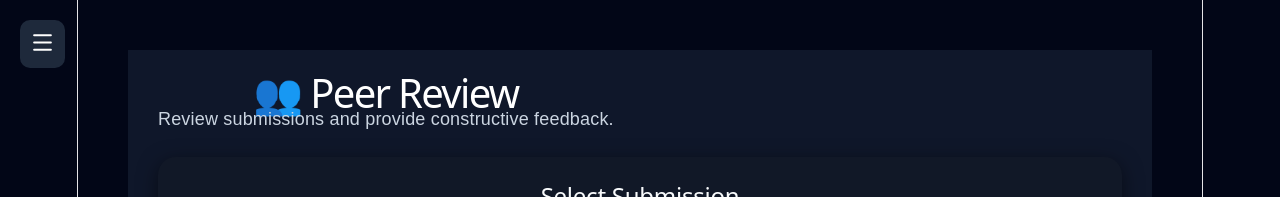
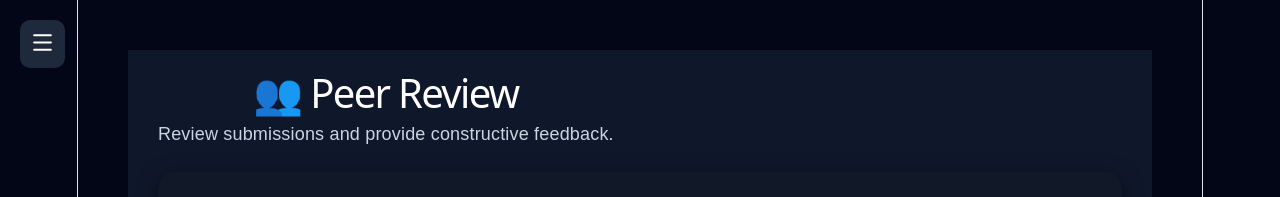
Before and after one commit to ACM-CodeHub/ai-growth-coach, a React (Vite) app in the folder ai-growth-coach-frontend/: page /peer_review in a window 1280 px wide. Shown: the top 197 px of the page. Built offline with nearby package versions, Linux system fonts and the light colour scheme; no server answers.

Commit message:
a change in App.css

```diff
--- a/ai-growth-coach-frontend/src/App.css
+++ b/ai-growth-coach-frontend/src/App.css
@@ -74,11 +74,13 @@ h1 {
   font-size:40px;
   margin:0;
   color:white;
+  margin-bottom: 15px;
 }
 
 .dashboard-header p {
   font-size:18px;
   color:#cbd5e1;
+  margin-top: 10px;
 }
 
 .dashboard-header button {
```
